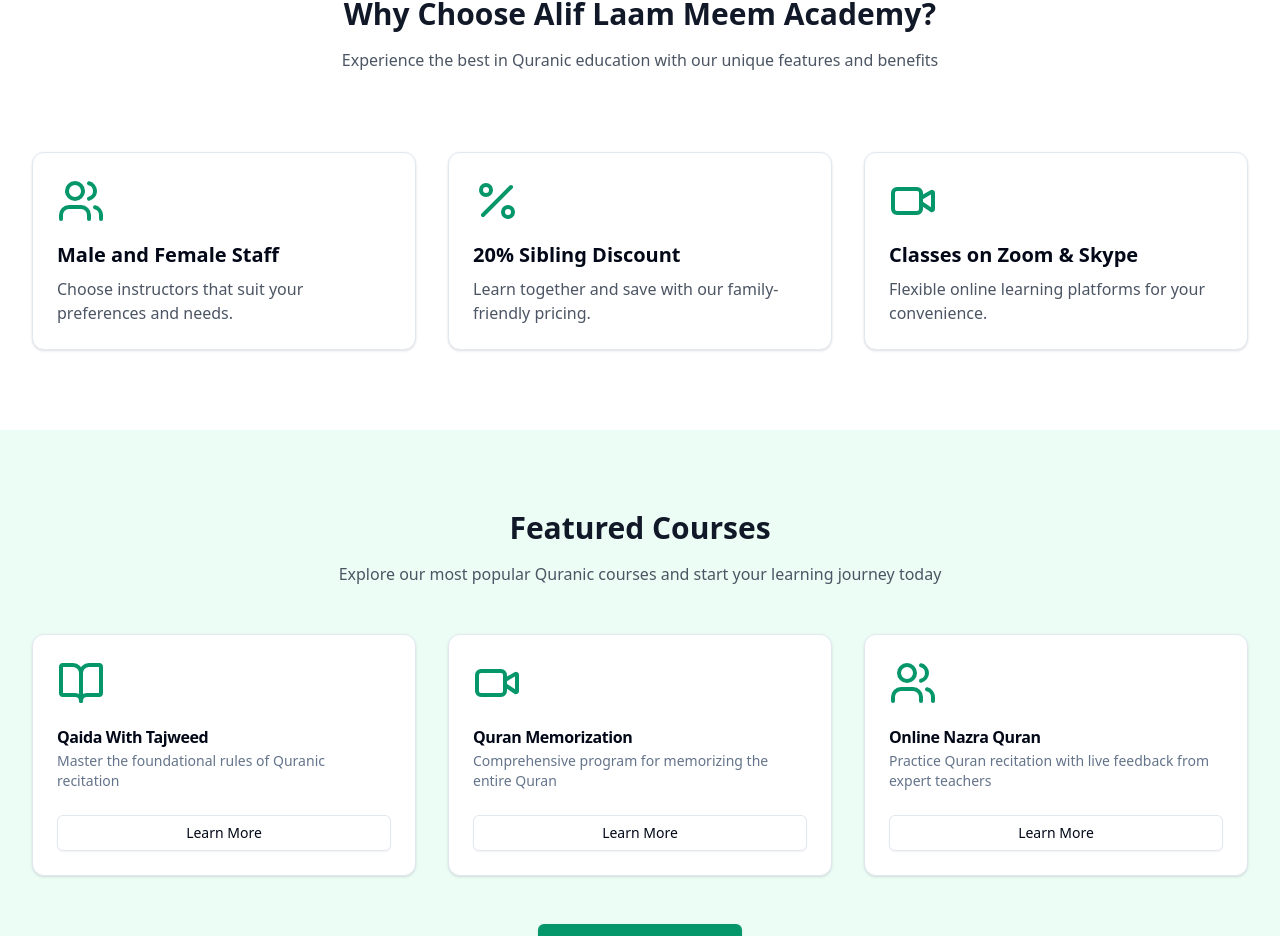
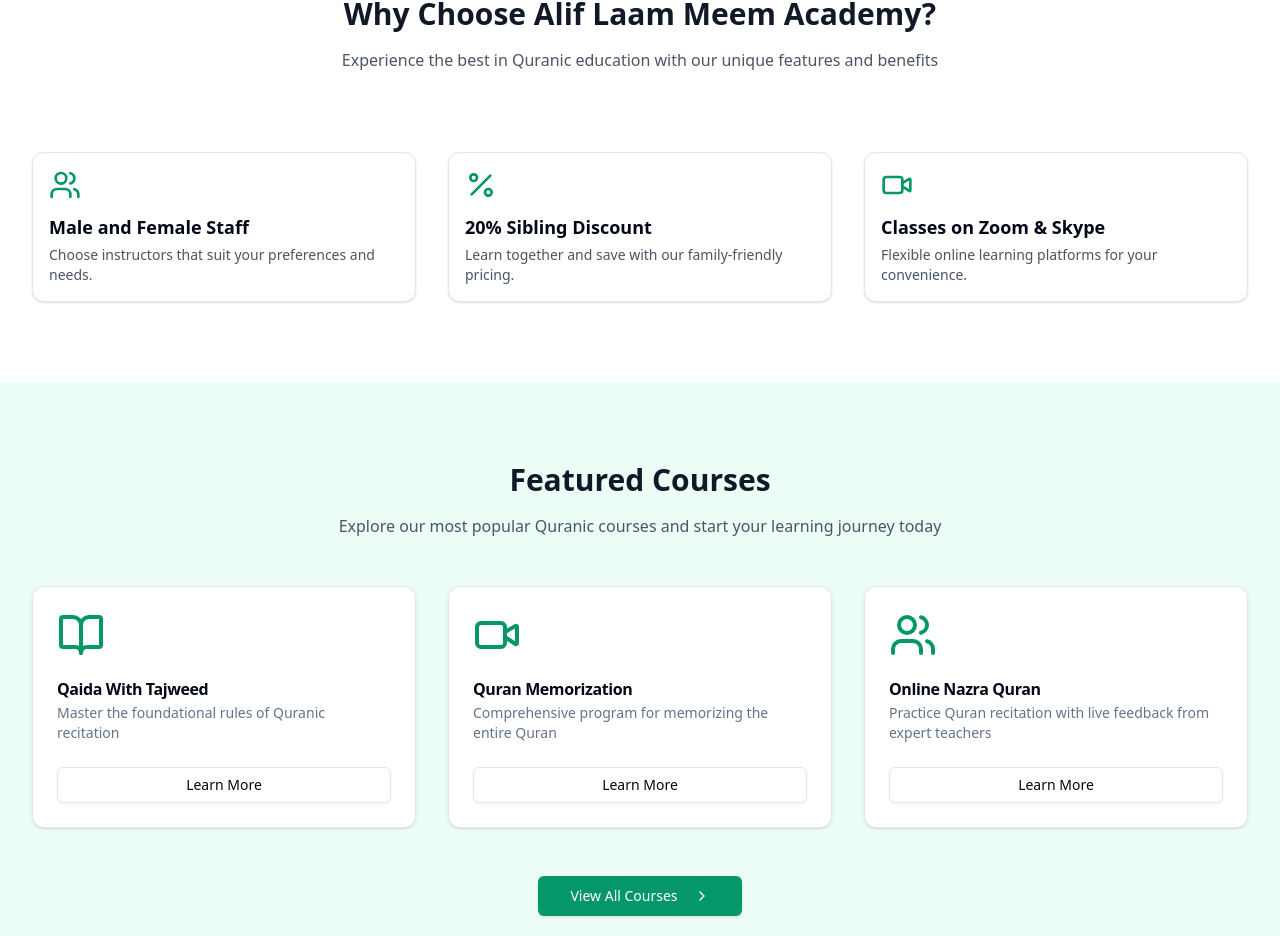
Before and after one commit to hasnainaqa/ALM-Academy, a Next.js app: page / in a window 1280 px wide. Shown: the part 824-1760 px from the top of the page. Built offline with nearby package versions, Linux system fonts and the light colour scheme.

Commit message:
Update page.tsx

```diff
--- a/app/page.tsx
+++ b/app/page.tsx
@@ -194,12 +194,10 @@
                   viewport={{ once: true }}
                   transition={{ duration: 0.6, delay: index * 0.1 }}
                 >
-                  <Card className="p-6 h-full hover:shadow-lg transition-all duration-300 hover:bg-emerald-50 dark:hover:bg-emerald-900/20">
-                    <feature.icon className="w-12 h-12 text-emerald-600 mb-4" />
-                    <h3 className="text-xl font-semibold mb-2">
-                      {feature.title}
-                    </h3>
-                    <p className="text-gray-600 dark:text-gray-400">
+                  <Card className="p-4 h-full hover:shadow-md transition-all duration-300 hover:bg-emerald-50 dark:hover:bg-emerald-900/20">
+                    <feature.icon className="w-8 h-8 text-emerald-600 mb-3" />
+                    <h3 className="text-lg font-semibold mb-1">{feature.title}</h3>
+                    <p className="text-gray-600 dark:text-gray-400 text-sm">
                       {feature.description}
                     </p>
                   </Card>
```
